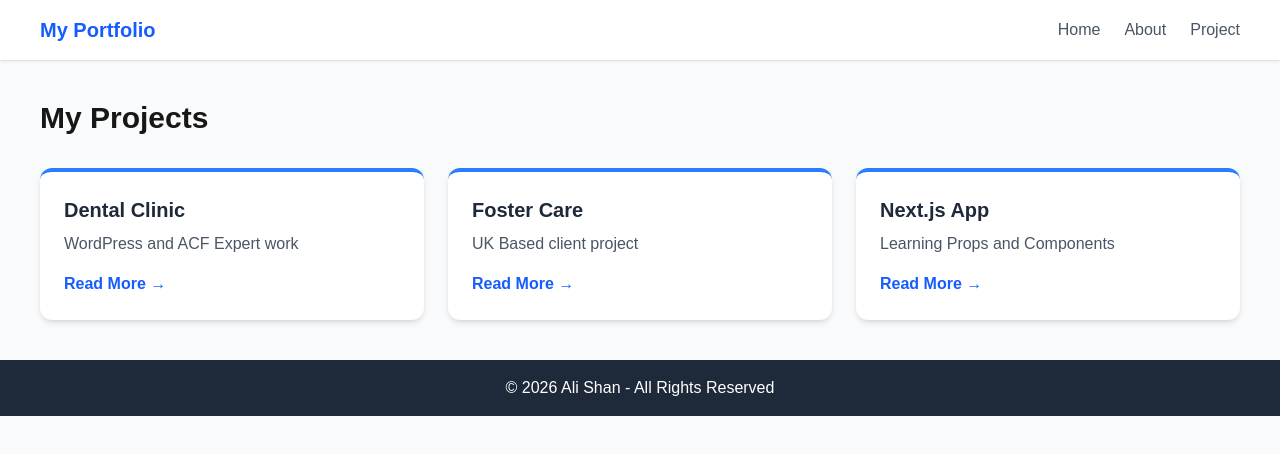
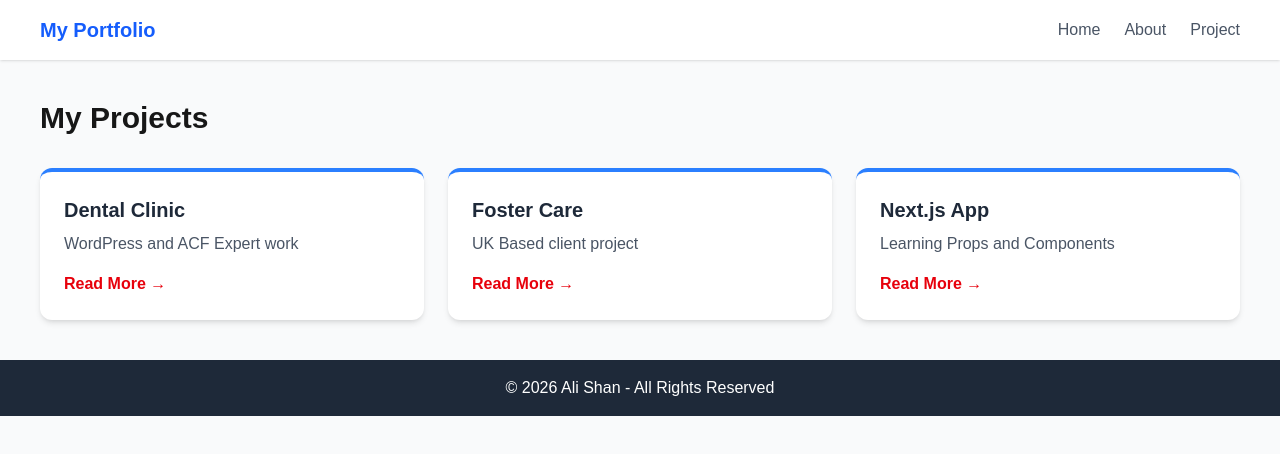
Before and after one commit to alishansadaqatali-cmd/my-nextjs-portfolio, a Next.js app: page /projects in a window 1280 px wide. Shown: the top 454 px of the page. Built offline with nearby package versions, Linux system fonts and the light colour scheme.

Commit message:
Added projects props color

```diff
--- a/components/ProjectCard.js
+++ b/components/ProjectCard.js
@@ -4,7 +4,7 @@ export default function ProjectCard({ title, desc }) {
       <div className="bg-white p-6 rounded-xl shadow-md border-t-4 border-blue-500">
         <h2 className="text-xl font-bold text-gray-800">{title}</h2>
         <p className="text-gray-600 mt-2">{desc}</p>
-        <button className="mt-4 text-blue-600 font-bold hover:underline">
+        <button className="mt-4 text-red-600 font-bold hover:underline">
           Read More →
         </button>
       </div>
```
